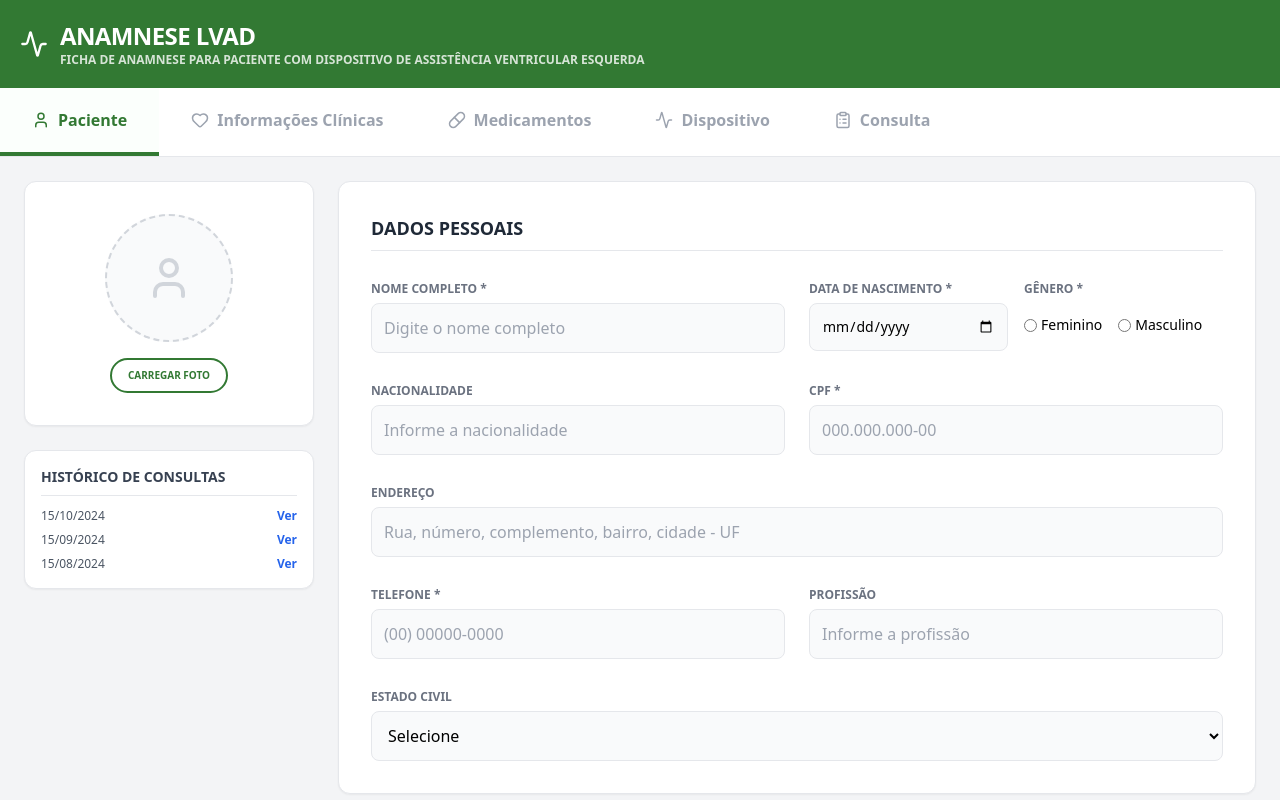
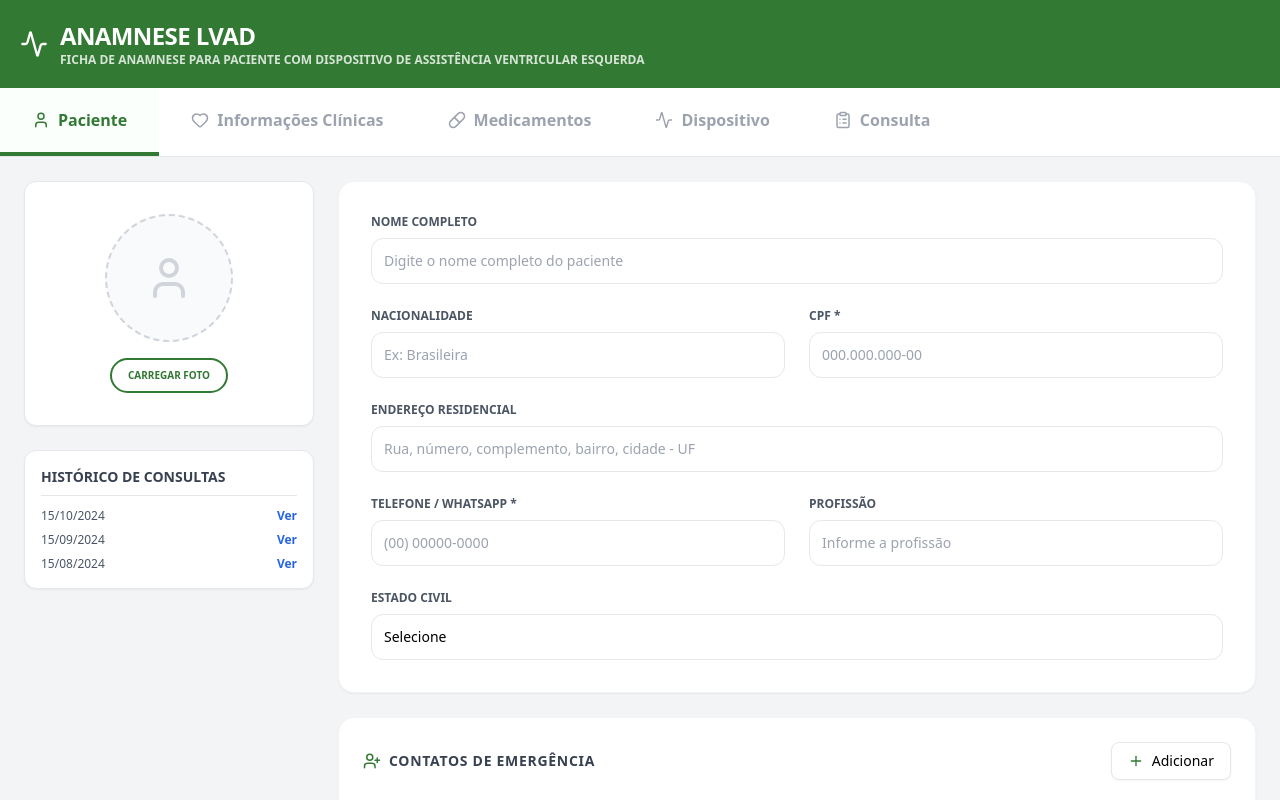
Before and after one commit to CleideLustosa/projeto_tcc_lvad_anamnese, a React (Create React App) app: page / in a window 1280 px wide. Shown: the top 800 px of the page. Built offline with nearby package versions, Linux system fonts and the light colour scheme.

Commit message:
Iimplementa lógica de status de fluxo e atualiza README com instruções de instalação

```diff
--- /dev/null
+++ b/src/AnamneseContext.js
@@ -0,0 +1,32 @@
+import React, { createContext, useState, useContext } from 'react';
+
+const AnamneseContext = createContext();
+
+export const AnamneseProvider = ({ children }) => {
+  // Estado único que guarda todas as abas
+  const [formData, setFormData] = useState({
+    paciente: { nome: '', nacionalidade: '', cpf: '', endereco: '', telefone: '', profissao: '', estadoCivil: '', contatos: [] },
+    clinica: { prontuario: '', tipoSanguineo: '', dataImplante: '', motivoImplante: '', observacoes: [] },
+    medicamentos: { prescritos: [], administrados: [] },
+    consulta: { queixa: '', tratamentos: '', conduta: '' }
+  });
+
+  // Função para atualizar qualquer campo de qualquer aba preservando os dados anteriores
+  const updateFormData = (aba, dados) => {
+    setFormData(prev => ({
+      ...prev,
+      [aba]: {
+        ...prev[aba],
+        ...dados
+      }
+    }));
+  };
+
+  return (
+    <AnamneseContext.Provider value={{ formData, updateFormData }}>
+      {children}
+    </AnamneseContext.Provider>
+  );
+};
+
+export const useAnamnese = () => useContext(AnamneseContext);
--- a/src/Componentes/AbaDispositivo/LVADDashboard.js
+++ b/src/Componentes/AbaDispositivo/LVADDashboard.js
@@ -48,8 +48,8 @@ const LVADDashboard = () => {
       <div className="grid grid-cols-1 md:grid-cols-3 gap-6">
         {/* Agora passamos apenas o valor, o componente decide a cor e o status */}
         <BatteryStatus charge={92} voltage="14.2V" />
-        <RPMStatus value={8000} />
-        <FluxoStatus value={3} />
+        <RPMStatus value={9500} />
+        <FluxoStatus value={6} />
       </div>
 
       <PerformanceChart />
--- a/src/Componentes/AbaPaciente/DadosPessoais.js
+++ b/src/Componentes/AbaPaciente/DadosPessoais.js
@@ -1,67 +1,104 @@
 import React from 'react';
+import { useAnamnese } from '../../AnamneseContext'; // Importando a conexão com a nuvem
 
 const DadosPessoais = () => {
+  // Extraindo os dados e a função de atualização do contexto
+  const { formData, updateFormData } = useAnamnese();
+
+  // Função auxiliar para facilitar a atualização dos campos desta aba
+  const handleChange = (campo, valor) => {
+    updateFormData('paciente', { [campo]: valor });
+  };
+
   return (
-    <div className="bg-white p-8 rounded-xl shadow-sm border border-gray-200">
-      <h2 className="text-lg font-bold text-gray-800 mb-6 border-b pb-2 uppercase">Dados Pessoais</h2>
+    <div className="bg-white p-8 rounded-2xl border border-gray-100 shadow-sm animate-in fade-in duration-500">
+      <div className="grid grid-cols-1 md:grid-cols-2 gap-6">
 
-      <div className="grid grid-cols-1 md:grid-cols-2 gap-6">
-        {/* Nome */}
-        <div className="space-y-1">
-          <label className="text-xs font-bold text-gray-500 uppercase">Nome Completo *</label>
-          <input type="text" placeholder="Digite o nome completo" className="w-full p-3 bg-gray-50 border rounded-lg outline-none focus:ring-1 focus:ring-[#327933]" />
+        {/* NOME COMPLETO */}
+        <div className="md:col-span-2">
+          <label className="text-xs font-bold text-gray-600 uppercase mb-2 block">Nome Completo</label>
+          <input
+            type="text"
+            value={formData.paciente.nome || ''}
+            onChange={(e) => handleChange('nome', e.target.value)}
+            className="w-full p-3 bg-white border border-gray-200 rounded-xl text-sm outline-none focus:border-[#327933] transition-all"
+            placeholder="Digite o nome completo do paciente"
+          />
         </div>
 
-        {/* Data Nascimento e Gênero */}
-        <div className="grid grid-cols-2 gap-4">
-          <div className="space-y-1">
-            <label className="text-xs font-bold text-gray-500 uppercase">Data de Nascimento *</label>
-            <input type="date" className="w-full p-3 bg-gray-50 border rounded-lg text-sm" />
-          </div>
-          <div className="space-y-1">
-            <label className="text-xs font-bold text-gray-500 uppercase">Gênero *</label>
-            <div className="flex gap-4 pt-3">
-              <label className="text-sm flex items-center gap-1"><input type="radio" name="gen" /> Feminino</label>
-              <label className="text-sm flex items-center gap-1"><input type="radio" name="gen" /> Masculino</label>
-            </div>
-          </div>
+        {/* NACIONALIDADE */}
+        <div>
+          <label className="text-xs font-bold text-gray-600 uppercase mb-2 block">Nacionalidade</label>
+          <input
+            type="text"
+            value={formData.paciente.nacionalidade || ''}
+            onChange={(e) => handleChange('nacionalidade', e.target.value)}
+            className="w-full p-3 bg-white border border-gray-200 rounded-xl text-sm outline-none focus:border-[#327933]"
+            placeholder="Ex: Brasileira"
+          />
         </div>
 
-        {/* Nacionalidade e CPF */}
-        <div className="space-y-1">
-          <label className="text-xs font-bold text-gray-500 uppercase">Nacionalidade</label>
-          <input type="text" placeholder="Informe a nacionalidade" className="w-full p-3 bg-gray-50 border rounded-lg outline-none" />
-        </div>
-        <div className="space-y-1">
-          <label className="text-xs font-bold text-gray-500 uppercase">CPF *</label>
-          <input type="text" placeholder="000.000.000-00" className="w-full p-3 bg-gray-50 border rounded-lg outline-none" />
+        {/* CPF */}
+        <div>
+          <label className="text-xs font-bold text-gray-600 uppercase mb-2 block">CPF *</label>
+          <input
+            type="text"
+            value={formData.paciente.cpf || ''}
+            onChange={(e) => handleChange('cpf', e.target.value)}
+            className="w-full p-3 bg-white border border-gray-200 rounded-xl text-sm outline-none focus:border-[#327933]"
+            placeholder="000.000.000-00"
+          />
         </div>
 
-        {/* Endereço - Ocupa a linha toda */}
-        <div className="md:col-span-2 space-y-1">
-          <label className="text-xs font-bold text-gray-500 uppercase">Endereço</label>
-          <input type="text" placeholder="Rua, número, complemento, bairro, cidade - UF" className="w-full p-3 bg-gray-50 border rounded-lg outline-none" />
+        {/* ENDEREÇO */}
+        <div className="md:col-span-2">
+          <label className="text-xs font-bold text-gray-600 uppercase mb-2 block">Endereço Residencial</label>
+          <input
+            type="text"
+            value={formData.paciente.endereco || ''}
+            onChange={(e) => handleChange('endereco', e.target.value)}
+            className="w-full p-3 bg-white border border-gray-200 rounded-xl text-sm outline-none focus:border-[#327933]"
+            placeholder="Rua, número, complemento, bairro, cidade - UF"
+          />
         </div>
 
-        {/* Telefone e Profissão */}
-        <div className="space-y-1">
-          <label className="text-xs font-bold text-gray-500 uppercase">Telefone *</label>
-          <input type="text" placeholder="(00) 00000-0000" className="w-full p-3 bg-gray-50 border rounded-lg outline-none" />
-        </div>
-        <div className="space-y-1">
-          <label className="text-xs font-bold text-gray-500 uppercase">Profissão</label>
-          <input type="text" placeholder="Informe a profissão" className="w-full p-3 bg-gray-50 border rounded-lg outline-none" />
+        {/* TELEFONE */}
+        <div>
+          <label className="text-xs font-bold text-gray-600 uppercase mb-2 block">Telefone / WhatsApp *</label>
+          <input
+            type="text"
+            value={formData.paciente.telefone || ''}
+            onChange={(e) => handleChange('telefone', e.target.value)}
+            className="w-full p-3 bg-white border border-gray-200 rounded-xl text-sm outline-none focus:border-[#327933]"
+            placeholder="(00) 00000-0000"
+          />
         </div>
 
-        {/* Estado Civil */}
-        <div className="md:col-span-2 space-y-1">
-          <label className="text-xs font-bold text-gray-500 uppercase">Estado Civil</label>
-          <select className="w-full p-3 bg-gray-50 border rounded-lg outline-none">
-            <option>Selecione</option>
-            <option>Solteiro(a)</option>
-            <option>Casado(a)</option>
-            <option>Divorciado(a)</option>
-            <option>Viúvo(a)</option>
+        {/* PROFISSÃO */}
+        <div>
+          <label className="text-xs font-bold text-gray-600 uppercase mb-2 block">Profissão</label>
+          <input
+            type="text"
+            value={formData.paciente.profissao || ''}
+            onChange={(e) => handleChange('profissao', e.target.value)}
+            className="w-full p-3 bg-white border border-gray-200 rounded-xl text-sm outline-none focus:border-[#327933]"
+            placeholder="Informe a profissão"
+          />
+        </div>
+
+        {/* ESTADO CIVIL */}
+        <div className="md:col-span-2">
+          <label className="text-xs font-bold text-gray-600 uppercase mb-2 block">Estado Civil</label>
+          <select
+            value={formData.paciente.estadoCivil || ''}
+            onChange={(e) => handleChange('estadoCivil', e.target.value)}
+            className="w-full p-3 bg-white border border-gray-200 rounded-xl text-sm outline-none focus:border-[#327933] appearance-none"
+          >
+            <option value="">Selecione</option>
+            <option value="solteiro">Solteiro(a)</option>
+            <option value="casado">Casado(a)</option>
+            <option value="divorciado">Divorciado(a)</option>
+            <option value="viuvo">Viúvo(a)</option>
           </select>
         </div>
       </div>
--- a/src/Componentes/AbaPaciente/EmergencyContacts.js
+++ b/src/Componentes/AbaPaciente/EmergencyContacts.js
@@ -168,7 +168,7 @@ const EmergencyContacts = () => {
 
             <div className="p-6 space-y-4">
               <div>
-                <label className="block text-[10px] font-bold text-gray-400 uppercase mb-1">Nome Completo</label>
+                <label className="block text-xs font-bold text-gray-600 uppercase mb-2se mb-1">Nome Completo</label>
                 <input
                   type="text"
                   className="w-full border p-3 rounded-xl outline-none focus:ring-2 focus:ring-[#327933] text-sm"
@@ -180,7 +180,7 @@ const EmergencyContacts = () => {
 
               <div className="grid grid-cols-2 gap-4">
                 <div>
-                  <label className="block text-[10px] font-bold text-gray-400 uppercase mb-1">Relação</label>
+                  <label className="block text-xs font-bold text-gray-600 uppercase mb-2se mb-1">Relação</label>
                   <select
                     className="w-full border p-3 rounded-xl outline-none text-sm bg-white"
                     value={novoContato.relacao}
@@ -191,7 +191,7 @@ const EmergencyContacts = () => {
                   </select>
                 </div>
                 <div>
-                  <label className="block text-[10px] font-bold text-gray-400 uppercase mb-1">Telefone</label>
+                  <label className="block text-xs font-bold text-gray-600 uppercase mb-2se mb-1">Telefone</label>
                   <input
                     type="text"
                     className="w-full border p-3 rounded-xl outline-none text-sm"
@@ -203,7 +203,7 @@ const EmergencyContacts = () => {
               </div>
 
               <div>
-                <label className="block text-[10px] font-bold text-gray-400 uppercase mb-1">E-mail</label>
+                <label className="block text-xs font-bold text-gray-600 uppercase mb-2se mb-1">E-mail</label>
                 <input
                   type="email"
                   className="w-full border p-3 rounded-xl outline-none text-sm"
```
Also changed, not shown: src/App.js (+7 -3 lines), src/Componentes/AbaDispositivo/FluxoStatus.js (+5 -3 lines).
